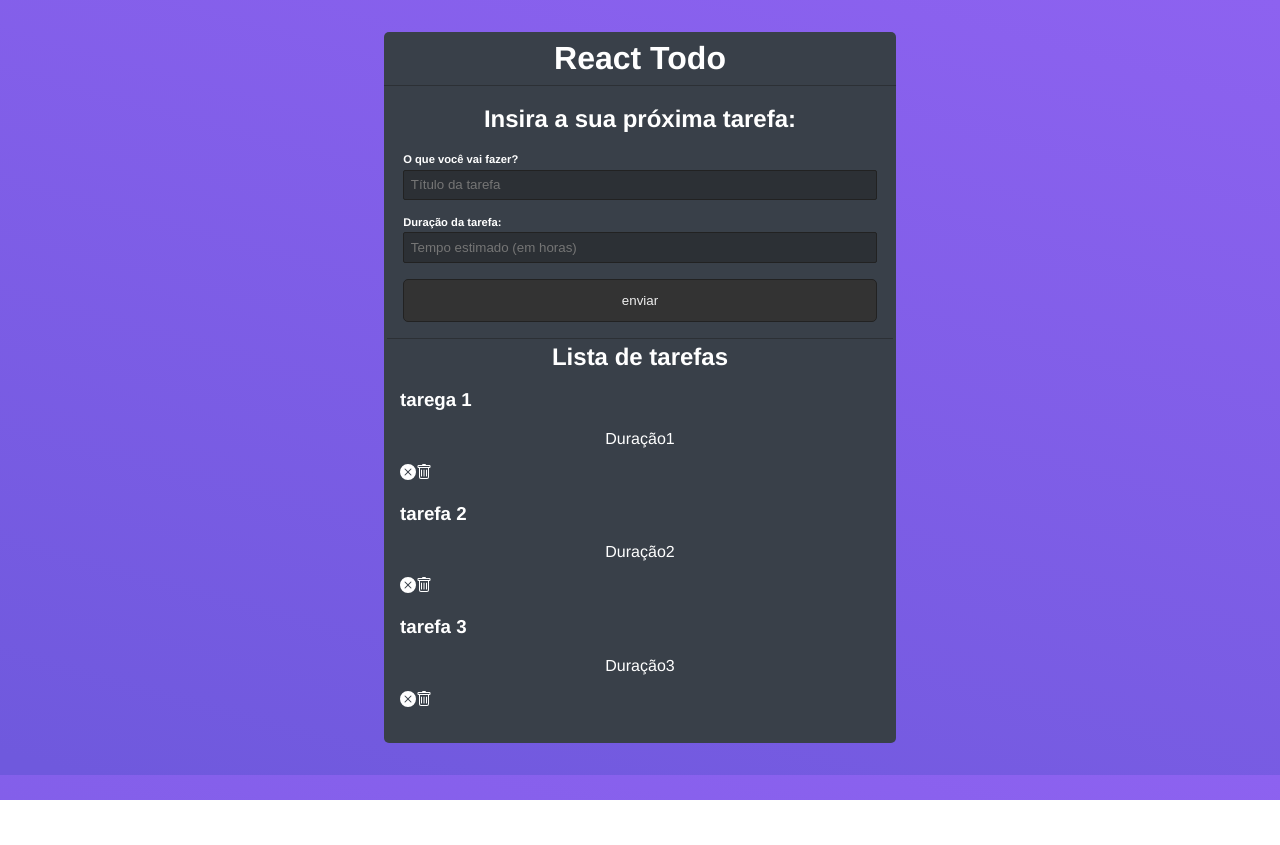
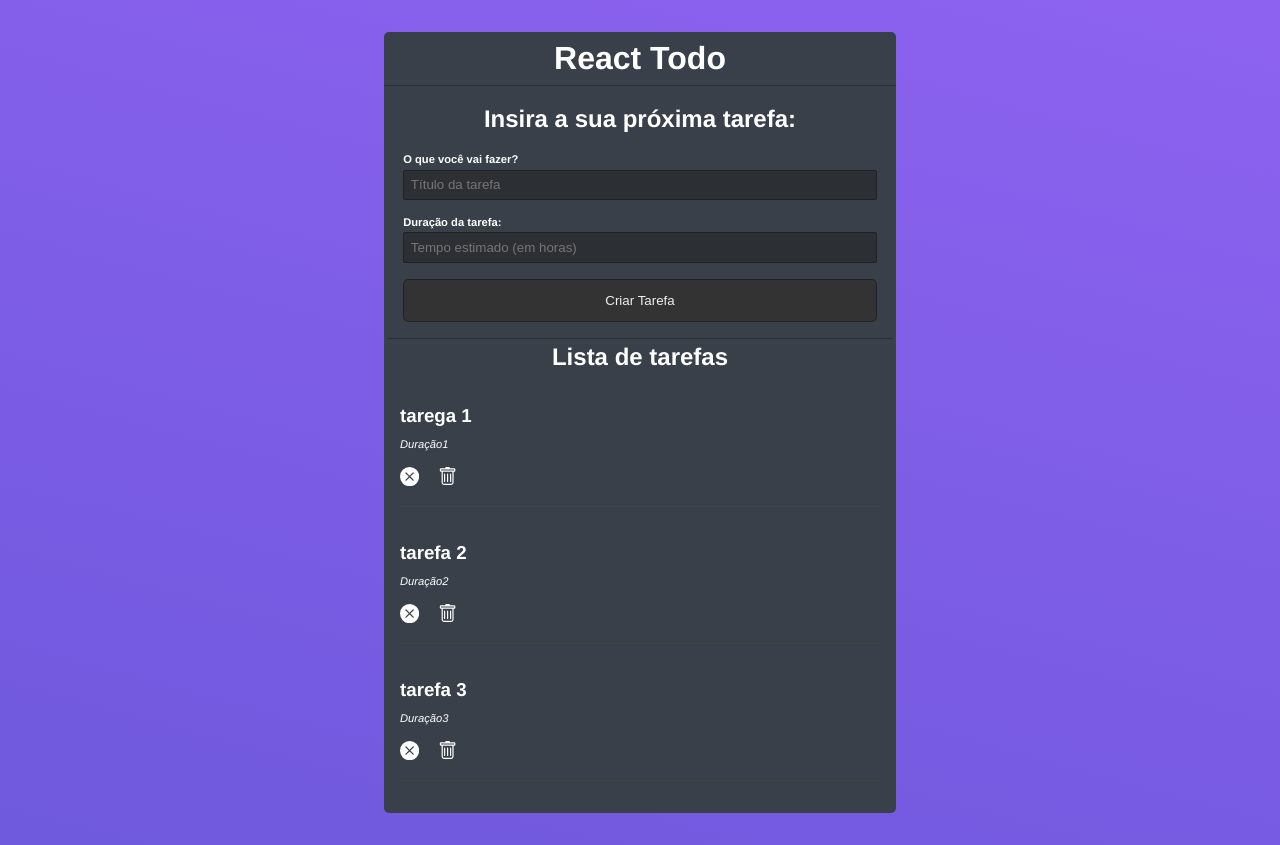
Before and after one commit to irving-Cesar/app-todo-list-react, a React (Create React App) app: page / in a window 1280 px wide. Before the commit the page ends 800 px from the top, so only its background shows below. Built offline with nearby package versions, Linux system fonts and the light colour scheme; data requests are answered from the project's data file.

Commit message:
func handleDelete

```diff
--- a/src/App.css
+++ b/src/App.css
@@ -71,30 +71,34 @@ input[type="submit"] {
   text-align: center;
 }
 
-.todo {
+.tarefas {
   border-bottom: 1px solid #444;
   padding: 1em 0;
 }
 
-.todo h3 {
+.tarefas h3 {
   margin-bottom: .5em;
 }
 
-.todo-done {
+.tarefa-done {
   text-decoration: "line-through";
-  color: rgb(240, 90, 146);
+  color: rgb(90, 240, 122);
 }
 
-.todo p {
+.tarefas p {
   text-align: left;
   font-style: italic;
   font-size: .7em;
   margin-bottom: 1.5em;
 }
 
-.todo svg {
+.tarefas svg {
   font-size: 1.2em;
   cursor: pointer;
   margin-right: 1em;
   transition: .5s;
 }
+
+.tarefas svg:hover {
+  color: rgb(240, 90, 120);
+}
--- a/src/App.js
+++ b/src/App.js
@@ -56,6 +56,10 @@ function App() {
     setTime("");
   }
 
+  const handleDelete = () => {
+
+  }
+
   if (loading) {
     return <p>Carregando...</p>
   }
@@ -94,7 +98,7 @@ function App() {
             />
           </div>
 
-          <input type="submit" value="enviar"></input>
+          <input type="submit" value="Criar Tarefa"></input>
         </form>
       </div>
 
@@ -109,7 +113,7 @@ function App() {
                 <span>
                   {!tarefa.done ? <BsXCircleFill /> : <BsFillCheckCircleFill />}
                 </span>
-                <BsTrash />
+                <BsTrash onClick={() => handleDelete(tarefa.id)} />
               </div>
             </div>
           ))
```
